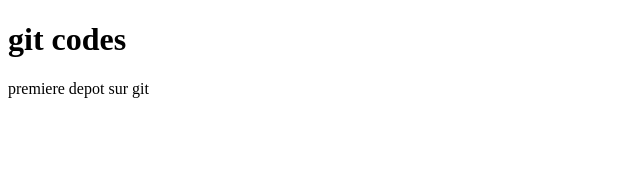
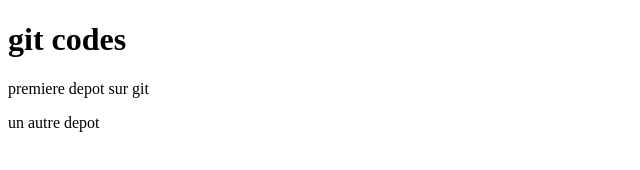
Before and after one commit to mahadamin91/git_code, a plain HTML site: page index.html in a window 1280 px wide. Shown: the whole page, without its empty margins (0-640 px from the left). Drawn offline with Linux system fonts and the light colour scheme.

Commit message:
version 2 du code git_hub

```diff
--- a/index.html
+++ b/index.html
@@ -8,6 +8,7 @@
 <body>
     <h1> git codes </h1>
     <p>premiere depot sur git</p>
+    <p> un autre depot </p>
 
 </body>
 </html>
```
